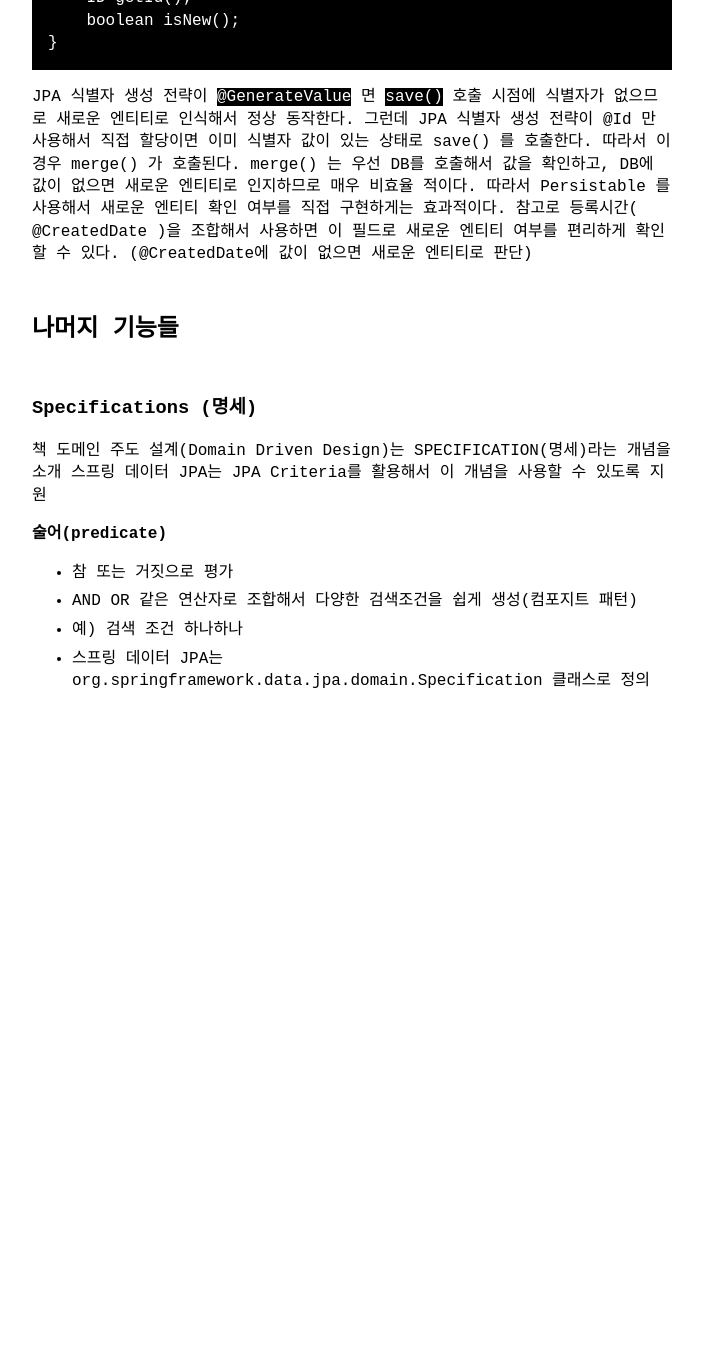
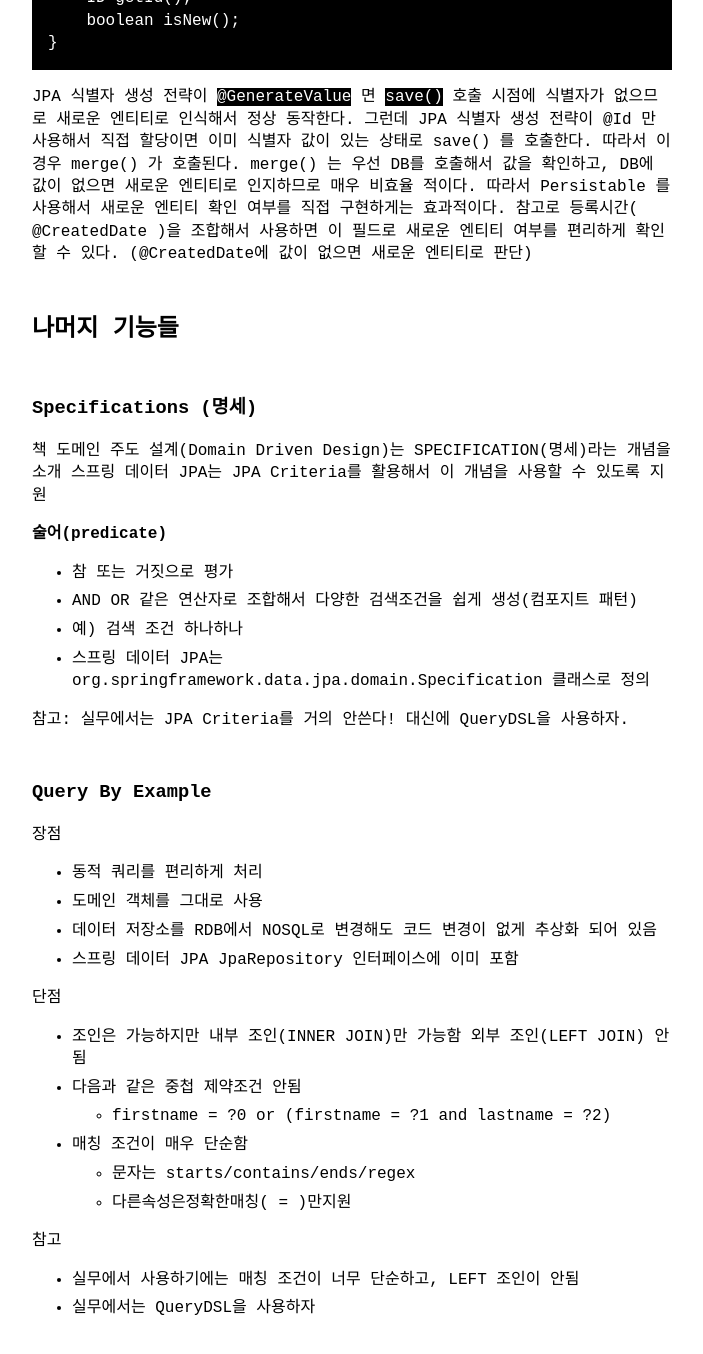
Before and after one commit to khjzzm/khjzzm.github.io, a Jekyll site: the page built from _posts/2022-12-21-spring-data-jpa.md, in a window 1280 px wide and 1400 px high, scrolled down 13044 px. Shown: the top 1354 px of the window, without its empty margins (288-991 px from the left). Built offline with Jekyll 4.4.1, drawn with Linux system fonts in a browser that asks for light colours; before the commit the page ends 13817 px from its top, so only the background shows below that.

Commit message:
spring-data-jpa

```diff
--- a/_posts/2022-12-21-spring-data-jpa.md
+++ b/_posts/2022-12-21-spring-data-jpa.md
@@ -487,3 +487,26 @@ merge() 는 우선 DB를 호출해서 값을 확인하고, DB에 값이 없으
 - AND OR 같은 연산자로 조합해서 다양한 검색조건을 쉽게 생성(컴포지트 패턴)
 - 예) 검색 조건 하나하나
 - 스프링 데이터 JPA는 org.springframework.data.jpa.domain.Specification 클래스로 정의
+
+참고: 실무에서는 JPA Criteria를 거의 안쓴다! 대신에 QueryDSL을 사용하자.
+
+
+### Query By Example
+
+장점
+- 동적 쿼리를 편리하게 처리
+- 도메인 객체를 그대로 사용
+- 데이터 저장소를 RDB에서 NOSQL로 변경해도 코드 변경이 없게 추상화 되어 있음
+- 스프링 데이터 JPA JpaRepository 인터페이스에 이미 포함
+
+단점
+- 조인은 가능하지만 내부 조인(INNER JOIN)만 가능함 외부 조인(LEFT JOIN) 안됨
+- 다음과 같은 중첩 제약조건 안됨
+  - firstname = ?0 or (firstname = ?1 and lastname = ?2)
+- 매칭 조건이 매우 단순함
+  - 문자는 starts/contains/ends/regex
+  - 다른속성은정확한매칭( = )만지원
+
+참고
+- 실무에서 사용하기에는 매칭 조건이 너무 단순하고, LEFT 조인이 안됨
+- 실무에서는 QueryDSL을 사용하자
```
